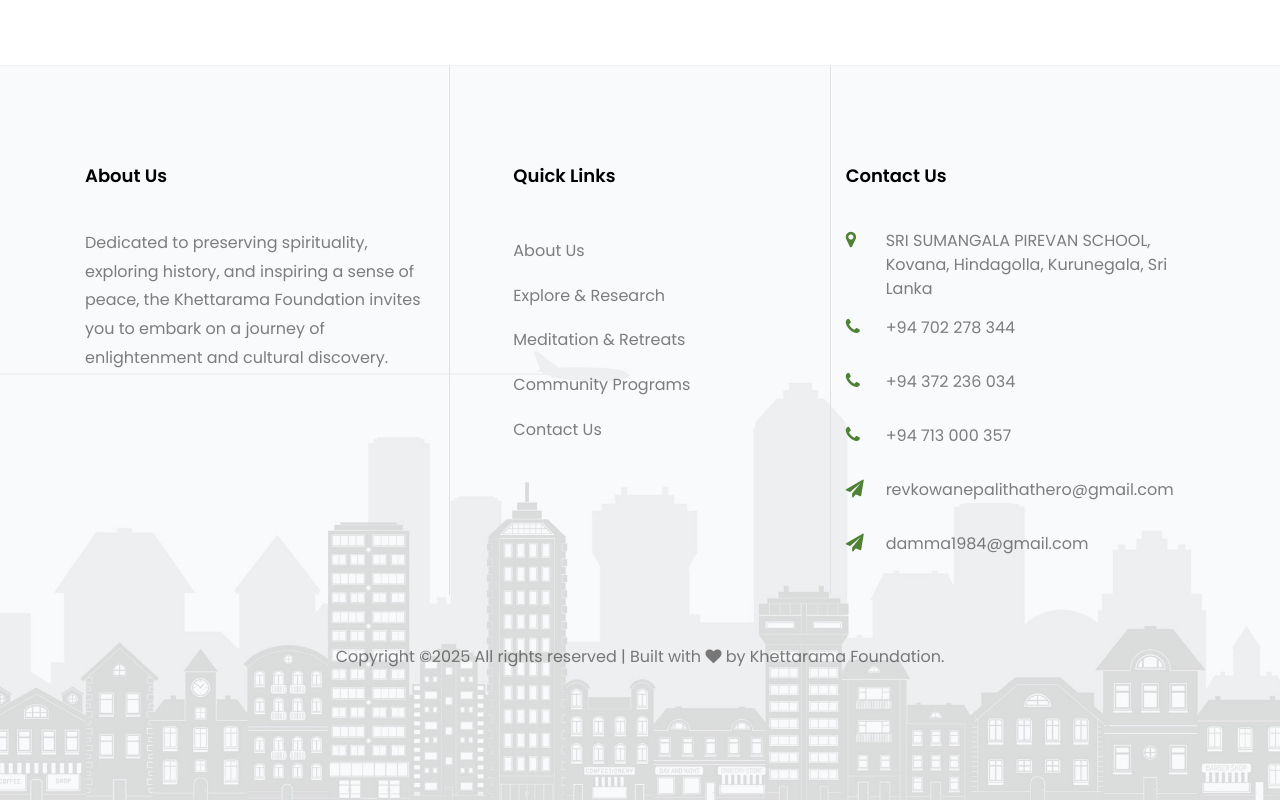
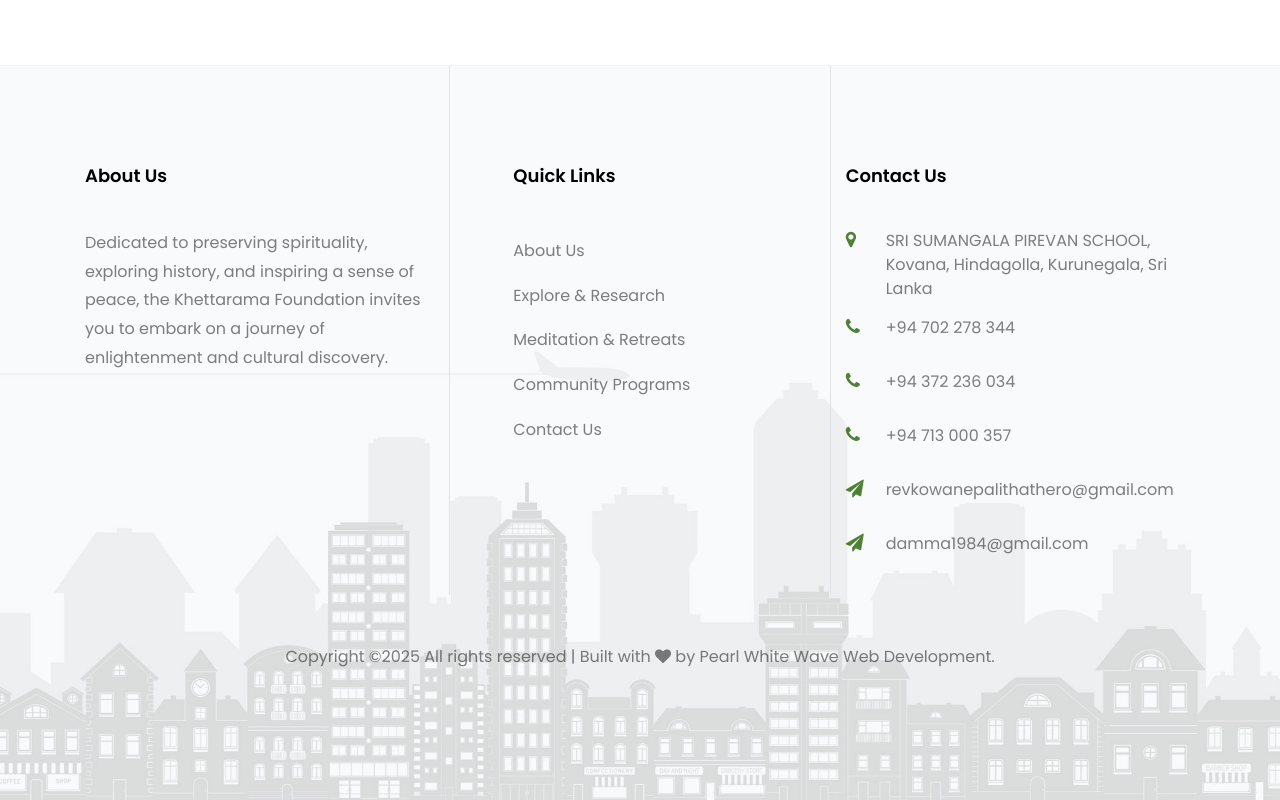
Before and after one commit to pearlwhitewaveweb/Khettarama-Foundation, a website: page index.html in a window 1280 px wide. Shown: the part 7213-8013 px from the top of the page. Drawn offline with nearby package versions, Linux system fonts and the light colour scheme; some packages are replaced by stand-ins of ours; no server answers; files whose address does not match are found by name; a web font is replaced by a local one.

Commit message:
Update index.html

```diff
--- a/index.html
+++ b/index.html
@@ -953,7 +953,7 @@
 							Copyright &copy;<script>
 								document.write(new Date().getFullYear());
 							</script> All rights reserved | Built with <i class="fa fa-heart" aria-hidden="true"></i> by
-							Khettarama Foundation.
+							Pearl White Wave Web Development.
 						</p>
 					</div>
 				</div>
```
